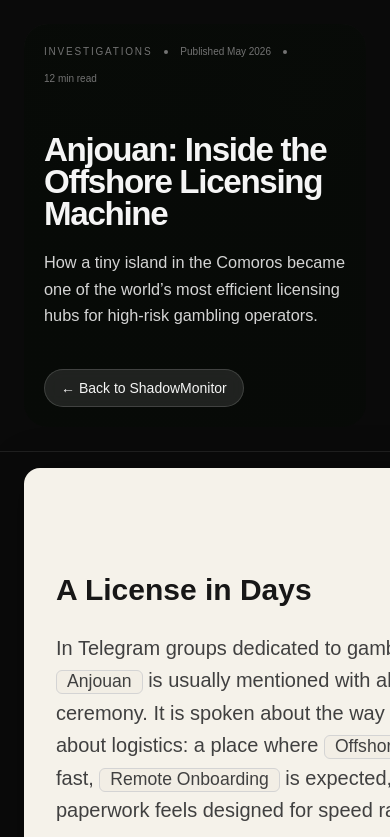
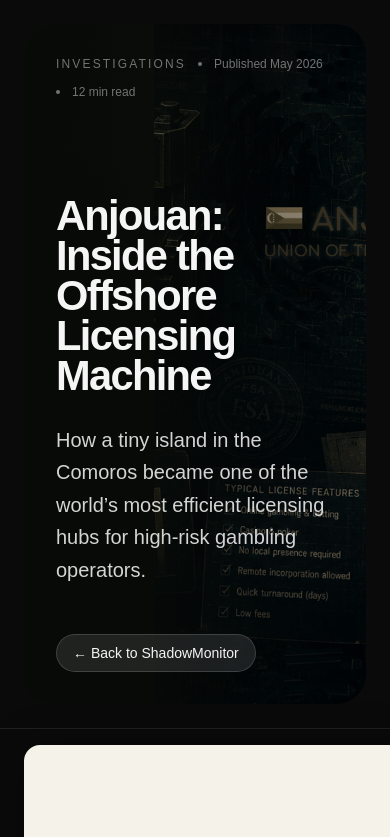
Before and after one commit to Skyball5/shadowmonitor, a Next.js app: page /investigations/anjouan in a window 390 px wide. Shown: the top 837 px of the page. Built offline with nearby package versions, Linux system fonts and the light colour scheme.

Commit message:
Restore hero image on article pages

```diff
--- a/components/article/ArticleLayout.tsx
+++ b/components/article/ArticleLayout.tsx
@@ -138,48 +138,64 @@
 }
 
 function InvestigationHeroVisual({ article }: ArticleLayoutProps) {
+  const heroImage =
+    article.heroImage?.trim() ||
+    (article.title.includes('Anjouan')
+      ? '/investigations/anjouan-dossier.png'
+      : '/investigations/curacao-dossier.png')
+
   return (
-    <div className="relative isolate overflow-hidden rounded-[24px] bg-neutral-950 sm:rounded-[30px]">
+    <div className="relative isolate min-h-[500px] overflow-hidden rounded-[30px] bg-neutral-950">
       {/* subtle atmosphere */}
       <div className="absolute inset-0 bg-[radial-gradient(circle_at_14%_18%,rgba(134,166,91,0.08),transparent_26%),radial-gradient(circle_at_80%_22%,rgba(134,166,91,0.06),transparent_20%),linear-gradient(180deg,rgba(255,255,255,0.03),transparent_28%)]" />
 
+      {/* IMAGE */}
+      <div className="absolute inset-y-0 right-0 w-[62%]">
+        <img
+          src={heroImage}
+          alt={article.title}
+          className="h-full w-full object-cover object-[68%_50%] brightness-[1.04] contrast-[1.02]"
+        />
+
+        {/* edge fade */}
+        <div className="absolute inset-0 bg-gradient-to-l from-black/10 via-black/8 to-transparent" />
+      </div>
+
       {/* integrated blend */}
-      <div className="absolute inset-0 bg-[linear-gradient(90deg,rgba(7,10,7,0.98)_0%,rgba(7,10,7,0.96)_35%,rgba(7,10,7,0.92)_100%)]" />
+      <div className="absolute inset-0 bg-[linear-gradient(90deg,rgba(7,10,7,0.98)_0%,rgba(7,10,7,0.95)_22%,rgba(7,10,7,0.72)_40%,rgba(7,10,7,0.22)_68%,rgba(7,10,7,0.02)_100%)]" />
 
       {/* CONTENT */}
-      <div className="relative flex min-h-[320px] flex-col px-5 py-5 sm:min-h-[380px] sm:px-8 sm:py-8 lg:min-h-[420px] lg:px-12 lg:py-10">
+      <div className="relative flex min-h-[500px] flex-col px-8 py-8 sm:px-10 lg:px-12">
         {/* META */}
         <div className="flex flex-wrap items-center gap-3">
-          <div className="text-[10px] uppercase tracking-[0.18em] text-neutral-500 sm:text-xs">
+          <div className="text-xs uppercase tracking-[0.18em] text-neutral-500">
             {article.eyebrow}
           </div>
 
           <div className="h-1 w-1 rounded-full bg-neutral-500" />
 
-          <div className="text-[10px] text-neutral-500 sm:text-xs">
+          <div className="text-xs text-neutral-500">
             Published {article.published}
           </div>
 
           <div className="h-1 w-1 rounded-full bg-neutral-500" />
 
-          <div className="text-[10px] text-neutral-500 sm:text-xs">
-            {article.readTime}
-          </div>
+          <div className="text-xs text-neutral-500">{article.readTime}</div>
         </div>
 
         {/* TEXT */}
-        <div className="mt-12 max-w-3xl sm:mt-20 lg:mt-24">
-          <h1 className="max-w-3xl text-[clamp(2rem,8.5vw,3.8rem)] font-semibold leading-[0.96] tracking-[-0.04em] text-neutral-100 sm:text-[clamp(2.6rem,3.6vw,3.8rem)]">
+        <div className="mt-24 max-w-3xl">
+          <h1 className="max-w-3xl text-[clamp(2.6rem,3.6vw,3.8rem)] font-semibold leading-[0.96] tracking-[-0.04em] text-neutral-100">
             {article.title}
           </h1>
 
-          <p className="mt-5 max-w-2xl text-[1.02rem] leading-relaxed text-neutral-300 sm:mt-7 sm:text-[clamp(1.25rem,1.55vw,1.65rem)]">
+          <p className="mt-7 max-w-2xl text-[clamp(1.25rem,1.55vw,1.65rem)] leading-relaxed text-neutral-300">
             {article.dek}
           </p>
 
           <Link
             href="/"
-            className="mt-10 inline-flex w-fit items-center gap-2 rounded-full border border-white/15 bg-white/10 px-4 py-2 text-sm font-medium text-neutral-100 backdrop-blur-sm transition hover:border-white/30 hover:bg-white/15 sm:mt-12"
+            className="mt-12 inline-flex w-fit items-center gap-2 rounded-full border border-white/15 bg-white/10 px-4 py-2 text-sm font-medium text-neutral-100 backdrop-blur-sm transition hover:bg-white/15 hover:border-white/30"
           >
             ← Back to ShadowMonitor
           </Link>
```
